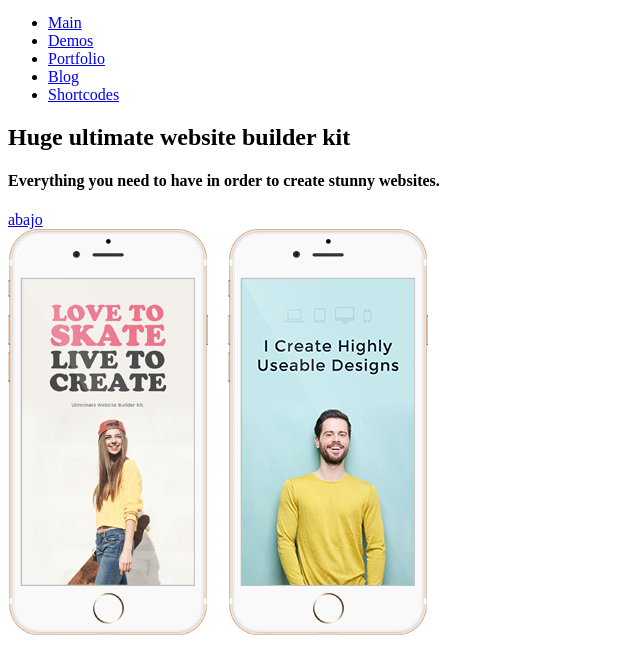
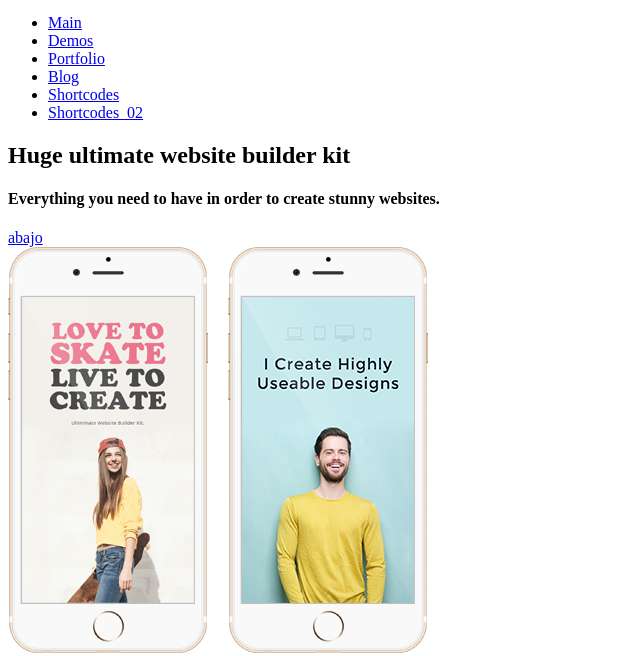
Before and after one commit to angelfg79/clase02, a plain HTML site: page index.html in a window 1280 px wide. Shown: the part 69-725 px from the top of the page, without its empty margins (0-640 px from the left). Drawn offline with Linux system fonts and the light colour scheme.

Commit message:
Segunda Version de mi sitio

```diff
--- a/index.html
+++ b/index.html
@@ -18,6 +18,7 @@
 				<li><a href="portfolio.html">Portfolio</a></li>
 				<li><a href="blog.html">Blog</a></li>
 				<li><a href="shotcodes.html">Shortcodes</a></li>
+				<li><a href="shotcodes.html">Shortcodes_02</a></li>
 			</ul>
 		</nav>
 
```
